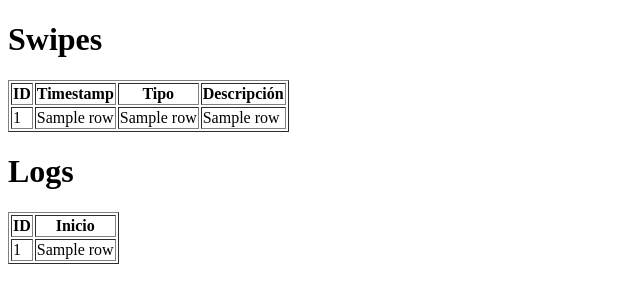
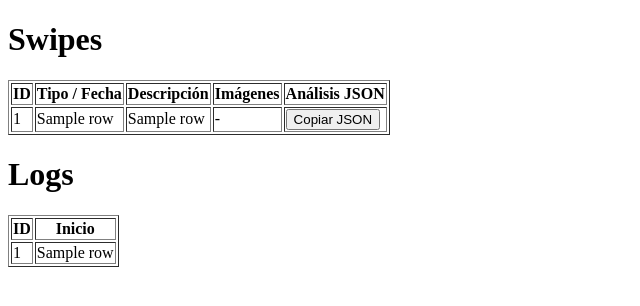
Before and after one commit to elmerson7/timder-automatch, a Flask app: template templates/index.html in a window 1280 px wide. Shown: the top 306 px of the page, without its empty margins (0-640 px from the left). Run offline with Flask 3, Linux system fonts and the light colour scheme; the template is opened without the code that fills it: most values are stand-ins (such as "Sample title", 1, 10 or a date in 2020).

Commit message:
Enhance index.html template to improve swipe data presentation. Update table headers and structure to include formatted date and time, image display with links, and a button for copying JSON data. Add visual feedback for the copy action to enhance user experience.

```diff
--- a/templates/index.html
+++ b/templates/index.html
@@ -6,10 +6,38 @@
 <body>
     <h1>Swipes</h1>
     <table border="1">
-        <tr><th>ID</th><th>Timestamp</th><th>Tipo</th><th>Descripción</th></tr>
+        <tr><th>ID</th><th>Tipo / Fecha</th><th>Descripción</th><th>Imágenes</th><th>Análisis JSON</th></tr>
         {% for row in swipes %}
         <tr>
-            <td>{{ row[0] }}</td><td>{{ row[1] }}</td><td>{{ row[2] }}</td><td>{{ row[3] }}</td>
+            <td>{{ row[0] }}</td>
+            <td>
+                {{ row[2] }}<br>
+                {% set fecha = row[1] %}
+                {% if fecha %}
+                    {% set partes = fecha.split(' ') %}
+                    {% set fecha_ = partes[0].split('-') %}
+                    {% set hora_ = partes[1].split(':') if partes|length > 1 else ['00','00','00'] %}
+                    {{ fecha_[2] }}-{{ fecha_[1] }}-{{ fecha_[0] }} {{ hora_[0] }}:{{ hora_[1] }}:{{ hora_[2] }}
+                {% endif %}
+            </td>
+            <td style="max-width:500px; overflow-x:auto;">{{ row[3].replace('|', '<br>') | safe }}</td>
+            <td>
+                {% if row[4] %}
+                    <div style="display: flex; flex-wrap: wrap; gap: 4px; max-width: 660px;">
+                    {% for url in row[4] %}
+                        <a href="{{ url }}" target="_blank">
+                            <img src="{{ url }}" loading="lazy" width="160" height="200" style="object-fit:cover; display:block;" />
+                        </a>
+                    {% endfor %}
+
+                    </div>
+                {% else %}
+                    -
+                {% endif %}
+            </td>
+            <td>
+                <button onclick="navigator.clipboard.writeText(`{{ row[5]|e }}`)">Copiar JSON</button>
+            </td>
         </tr>
         {% endfor %}
     </table>
@@ -25,3 +53,15 @@
     </table>
 </body>
 </html>
+
+<script>
+// Opcional: feedback visual al copiar
+const buttons = document.querySelectorAll('button');
+buttons.forEach(btn => {
+    btn.addEventListener('click', function() {
+        const original = btn.textContent;
+        btn.textContent = '¡Copiado!';
+        setTimeout(() => btn.textContent = original, 1000);
+    });
+});
+</script>
```
